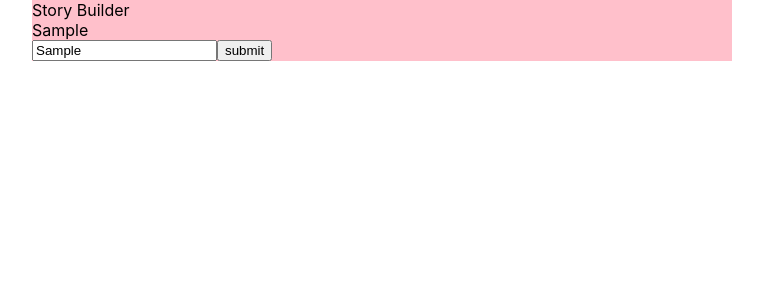
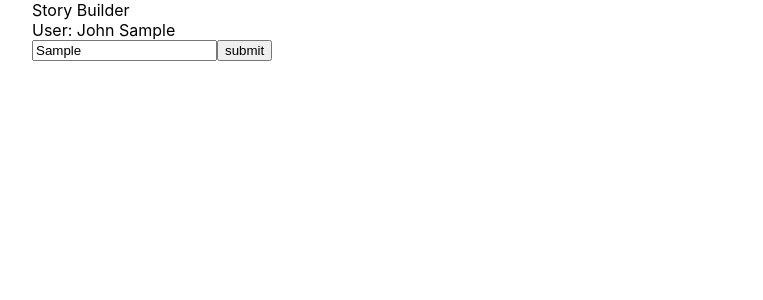
Before and after one commit to john1625b/crowd-story-UI, a React (Create React App) app: page / in a window 1280 px wide. Both pictures are taken after typing "Sample" into the empty fields and a click on the button "submit". Shown: the top 300 px of the page, without its empty margins (258-1021 px from the left). Built offline with nearby package versions, Linux system fonts and the light colour scheme.

Commit message:
adds user name

```diff
--- a/src/components/StoryBuilder/StoryBuilder.js
+++ b/src/components/StoryBuilder/StoryBuilder.js
@@ -1,28 +1,40 @@
 import {Container, InputContainer, LineItem, LineList} from "./StoryBuilder.styles";
 import {useState} from "react";
+
+const userNameMock = 'John';
 
 const StoryBuilder = () => {
     const [lineList, setLineList] = useState([]);
     const [inputText, setInputText] = useState('');
 
     const onSubmitClick = () => {
-        console.log('submit');
-        setLineList([...lineList, inputText]);
+        const newLine = {
+            user: userNameMock,
+            text: inputText
+        }
+        setLineList([...lineList, newLine]);
     }
 
     const onEnter = (e) => {
         if (e.key === 'Enter') {
-            setLineList([...lineList, inputText]);
+            const newLine = {
+                user: userNameMock,
+                text: inputText
+            }
+            setLineList([...lineList, newLine]);
         }
     }
-    console.log(lineList)
+    console.log('line list', lineList)
+
     return (
         <Container>
             Story Builder
             <LineList>
                 {
                     lineList.map(line => (
-                        <LineItem>{line}</LineItem>
+                        <LineItem>
+                           <bold>User: {line.user} </bold>
+                            {line.text}</LineItem>
                     ))
                 }
             </LineList>
--- a/src/components/StoryBuilder/StoryBuilder.styles.js
+++ b/src/components/StoryBuilder/StoryBuilder.styles.js
@@ -4,7 +4,7 @@ export const Container = styled.div`
   margin-left: auto;
   margin-right: auto;
   width: 700px;
-  background: pink;
+  background: white;
 `
 
 export const LineList = styled.div`
```
